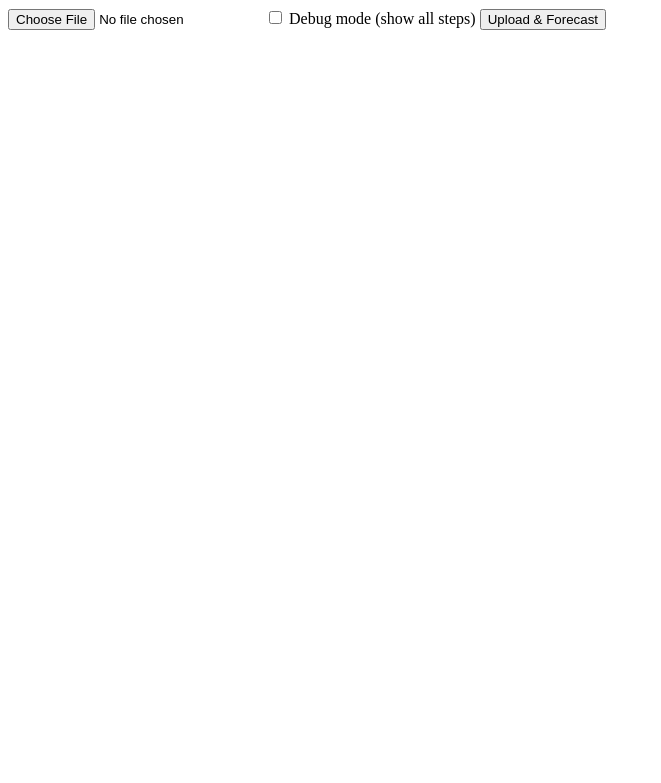
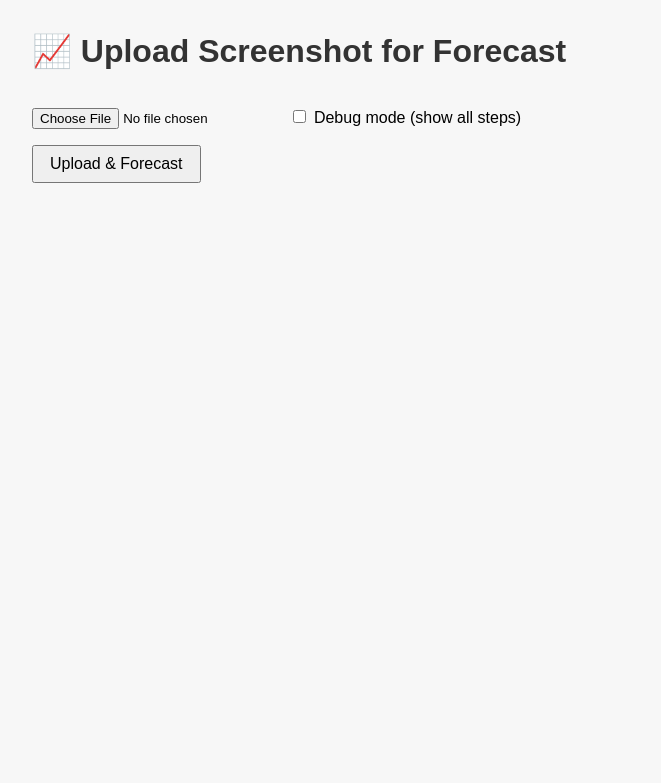
Before and after one commit to hexatrade360/chart-forecast-app, a Flask app: page / in a window 1280 px wide. Shown: the top 783 px of the page, without its empty margins (0-661 px from the left). Run offline with Flask 3, Linux system fonts and the light colour scheme.

Commit message:
Update index.html

```diff
--- a/templates/index.html
+++ b/templates/index.html
@@ -1,18 +1,58 @@
+<!doctype html>
+<html lang="en">
+<head>
+  <meta charset="utf-8">
+  <title>Chart Forecast App</title>
+  <style>
+    body {
+      font-family: Arial, sans-serif;
+      margin: 2em;
+      background: #f7f7f7;
+    }
+    h1 {
+      color: #333;
+    }
+    img {
+      max-width: 100%;
+      height: auto;
+      border: 1px solid #ccc;
+    }
+    form {
+      margin-bottom: 2em;
+    }
+    label {
+      display: inline-block;
+      margin-top: 1em;
+    }
+    button {
+      margin-top: 1em;
+      padding: 0.5em 1em;
+      font-size: 1em;
+    }
+  </style>
+</head>
+<body>
+  <h1>📈 Upload Screenshot for Forecast</h1>
+
   <form method="post" enctype="multipart/form-data">
     <input type="file" name="query" required>
-  <label><input type="checkbox" name="debug"> Debug mode (show all steps)</label>
+    <label><input type="checkbox" name="debug"> Debug mode (show all steps)</label><br>
     <button type="submit">Upload & Forecast</button>
   </form>
 
   {% if debug %}
-  <h2>Debug Outputs</h2>
+    <h2>🔎 Debug Outputs</h2>
     {% for step in debug_steps %}
       <div style="margin-bottom:1em;">
         <h4>{{ step.label }}</h4>
-      <img src="{{ step.url }}" style="max-width:80%;">
+        <img src="{{ step.url }}" alt="{{ step.label }}">
       </div>
     {% endfor %}
+
   {% elif result_img %}
-  <h2>Final Overlay</h2>
-  <img src="static/{{ result_img }}" style="max-width:80%;">
+    <h2>✅ Final Overlay</h2>
+    <img src="static/{{ result_img }}" alt="Final Forecast Overlay">
   {% endif %}
+
+</body>
+</html>
```
Lines whose indentation alone changed are shown as unchanged.
